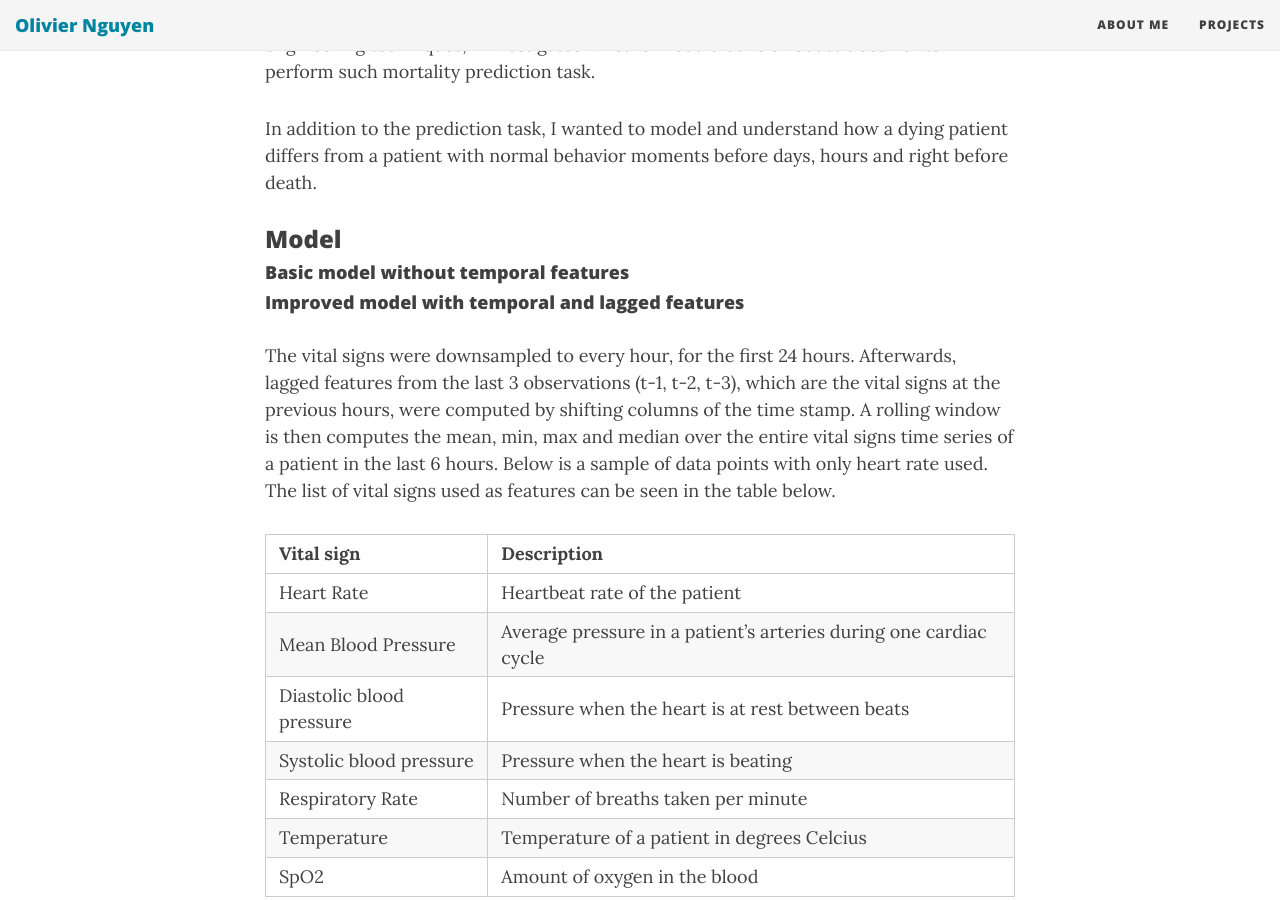
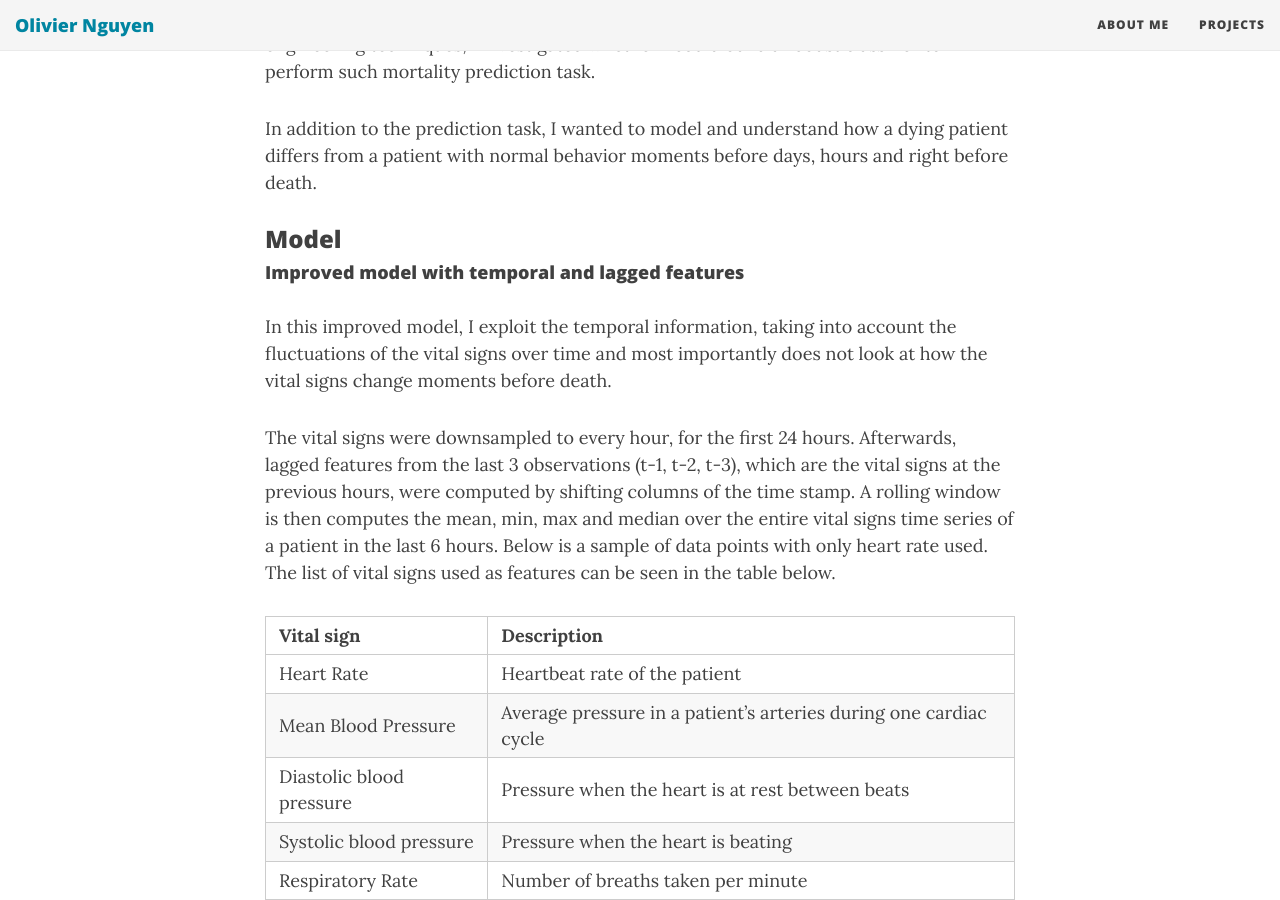
Before and after one commit to olinguyen/olinguyen.github.io, a Jekyll site: the page built from _posts/2017-08-14-gsoc-week11.md, in a window 1280 px wide and 900 px high, scrolled down 697 px. Built offline with Jekyll 4.4.1, drawn with Linux system fonts in a browser that asks for light colours; nearby versions of some CDN libraries; comment, search, counter and statistics services are not loaded.

Commit message:
added 1 day box plot

```diff
--- a/_posts/2017-08-14-gsoc-week11.md
+++ b/_posts/2017-08-14-gsoc-week11.md
@@ -17,9 +17,8 @@
 
 ### Model
 
-#### Basic model without temporal features
-
 #### Improved model with temporal and lagged features
+In this improved model, I exploit the temporal information, taking into account the fluctuations of the vital signs over time and most importantly does not look at how the vital signs change moments before death.
 
 The vital signs were downsampled to every hour, for the first 24 hours. Afterwards, lagged features from the last 3 observations (t-1, t-2, t-3), which are the vital signs at the previous hours, were computed by shifting columns of the time stamp. A rolling window is then computes the mean, min, max and median over the entire vital signs time series of a patient in the last 6 hours. Below is a sample of data points with only heart rate used. The list of vital signs used as features can be seen in the table below.
 
@@ -48,6 +47,7 @@
 
 Random forest produced the best results among all three classifiers for 1-day and 1-week mortality prediction. The variance across the 10 runs with 100,000 samples from the entire dataset can also be seen here.
 
+![](/img/finalweek/boxplot-1day.png "1 Day Boxplot")
 ![](/img/finalweek/boxplot-1week.png "1 Week Boxplot")
 
 ### Improvements
```
Also changed, not shown: img/finalweek/boxplot-1day.png (added).
